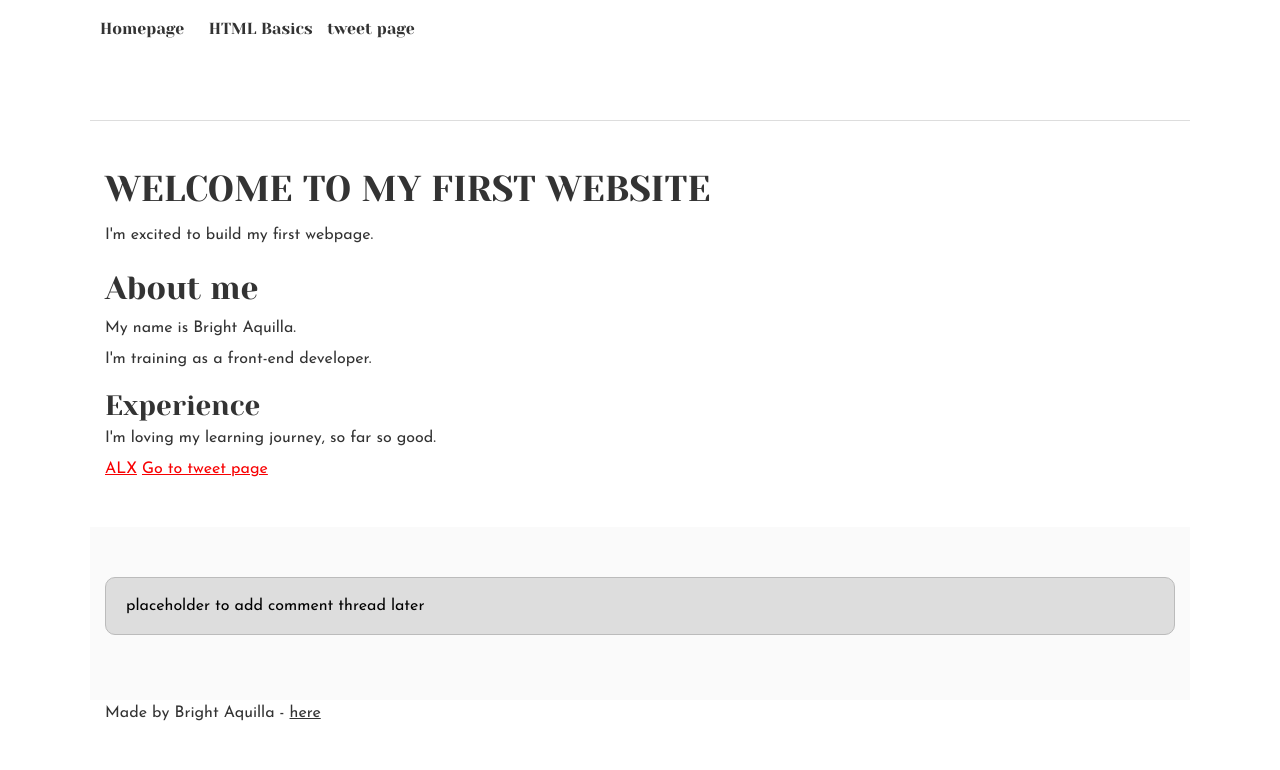
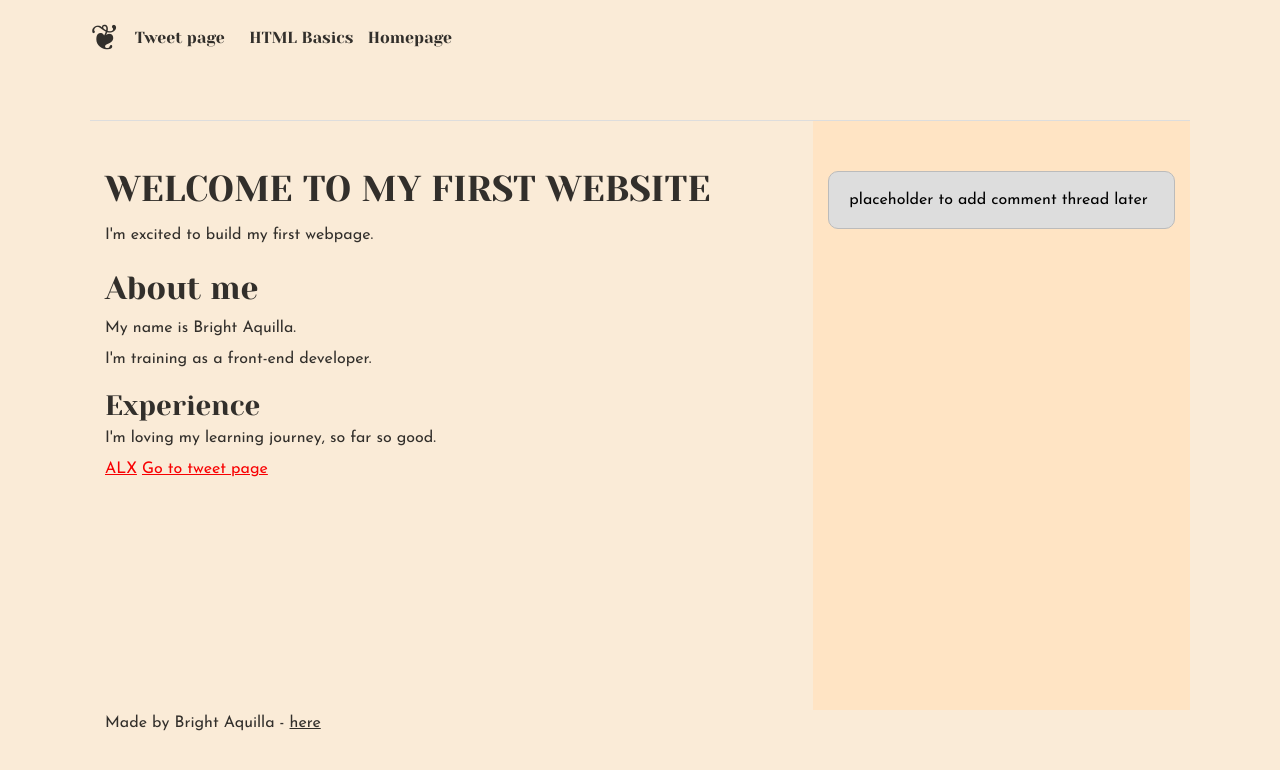
Before and after one commit to BrightAquilla/alx_html_css, a plain HTML site: page css_basic/index.html in a window 1280 px wide. Drawn offline with Linux system fonts and the light colour scheme.

Commit message:
update add more styles

```diff
--- a/css_basic/index.html
+++ b/css_basic/index.html
@@ -10,10 +10,11 @@
     <body class="works_on_smartphone">
         <header>
             <ul>
-                <li> <a href = "tweets.html">Homepage</a></li>
+                <li class="logo">❦</li>
+                <li> <a href = "tweets.html">Tweet page</a></li>
                 <li> <a href = "base_index.html">HTML Basics</a></li>
 
-                <li> tweet page</li>
+                <li> Homepage</li>
             </ul>
         </header>
         <main>
--- a/css_basic/styles.css
+++ b/css_basic/styles.css
@@ -1,6 +1,8 @@
 body{
     display: flex;
     flex-direction: column;
+    background-color: antiquewhite;
+    border: #3f104c;
 }
 main{
     display: flex;
@@ -10,14 +12,21 @@ main{
 article{
     flex: 2;
     overflow: auto;
+    border-color: #58046f;
+    background-image: https://pngtree.com/freebackground/beautiful-geometric-background-with-different-geometric-articles_1242048.html;
 }
 aside{
     flex: 1;
     overflow: auto;
+    background-color: bisque;
 }
-  body.works_on_smartphone {
-  	display: block;
-  }
-  body.works_on_smartphone main {
-  	display: block;
-  }
+ul li a:hover {
+  background-color: #58046f;
+  box-sizing: border-box;
+}
+table{
+    background-color: blanchedalmond;
+}
+.logo{
+    size: 500;
+}
```
